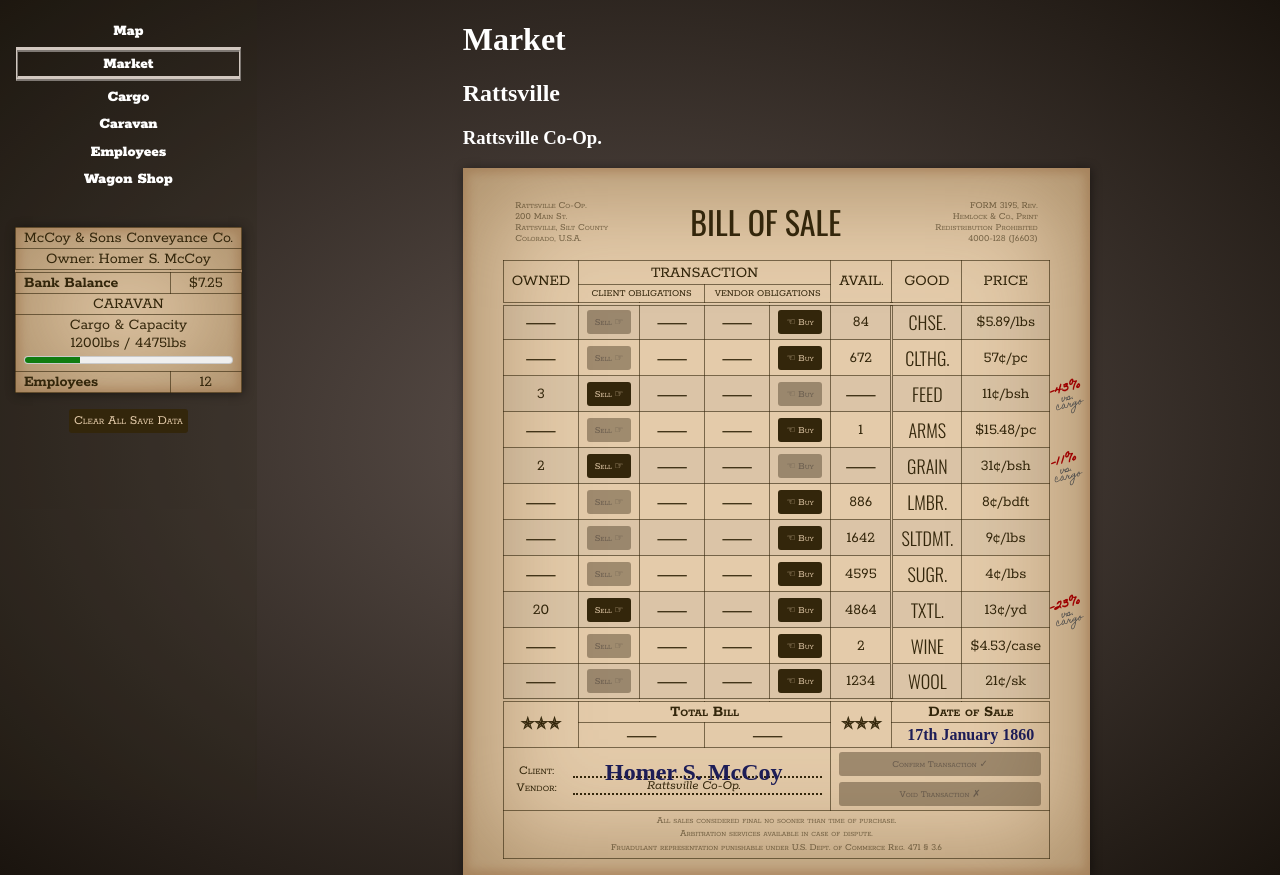
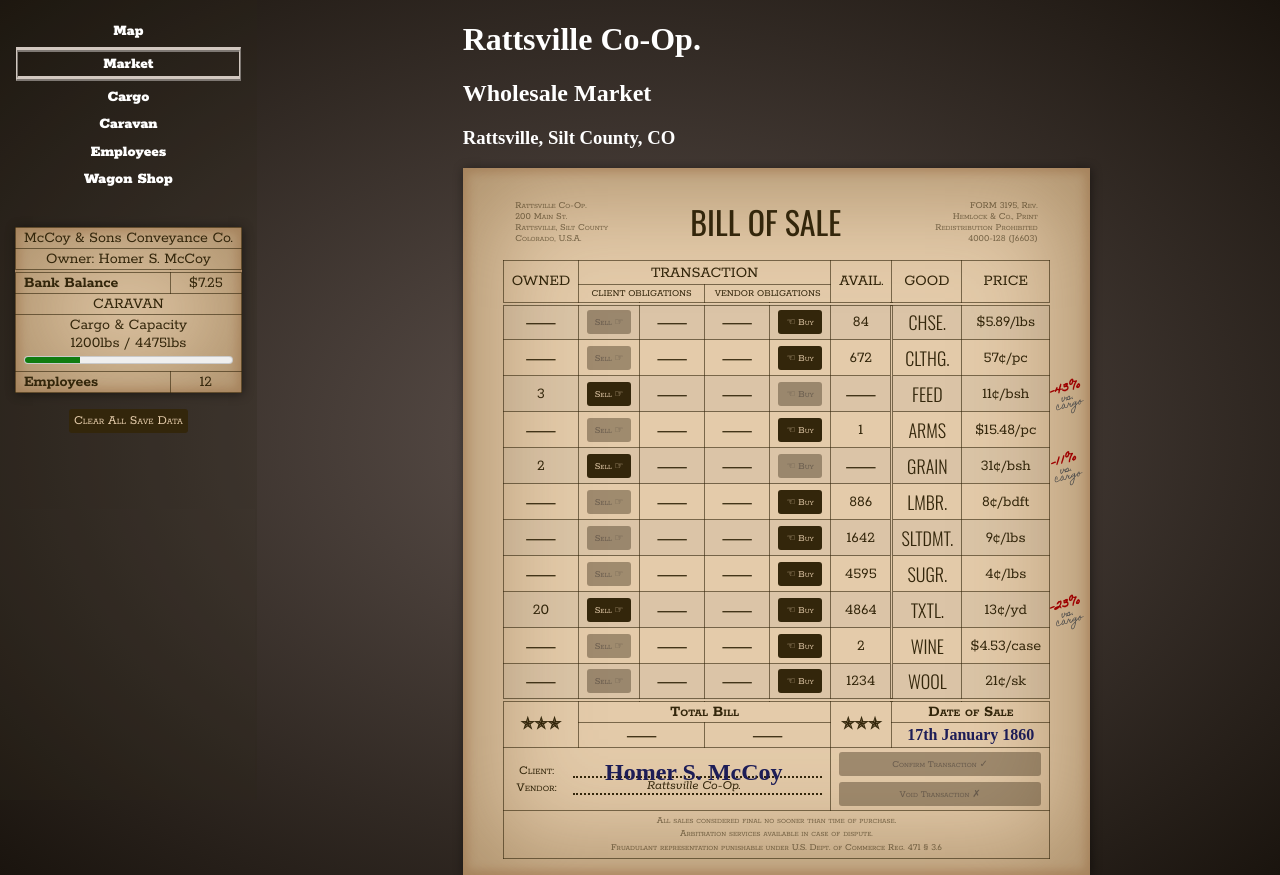
Before and after one commit to eignnx/the-silt-road, a React (Create React App) app: page /game/market in a window 1280 px wide. Built offline with nearby package versions, Linux system fonts and the light colour scheme; a web font is replaced by a local one.

Commit message:
rearrange headings

```diff
--- a/src/routes/MarketView.tsx
+++ b/src/routes/MarketView.tsx
@@ -80,9 +80,9 @@ export default function MarketView() {
     const townVisitCount = Object.keys(tradeLedger.townVisits).length;
 
     return (<>
-        <h1>Market</h1>
-        <h2>{currentTown}</h2>
-        <h3>{market.name}</h3>
+        <h1>{market.name}</h1>
+        <h2>Wholesale Market</h2>
+        <h3>{currentTown}, Silt County, CO</h3>
         <section id="billofsale-and-tradeledger">
             <BillOfSale
                 orderedInventories={orderedInventories}
```
